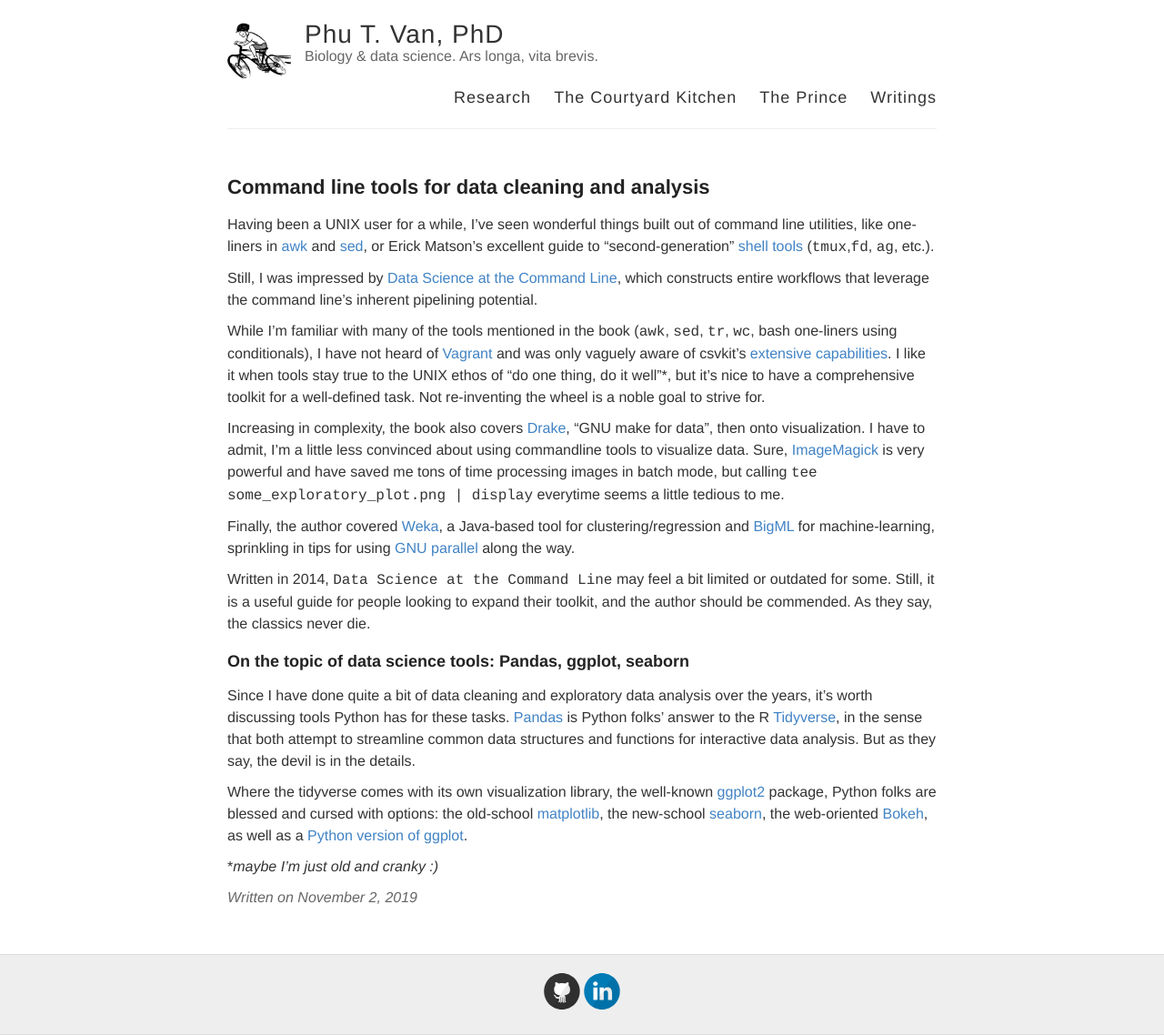
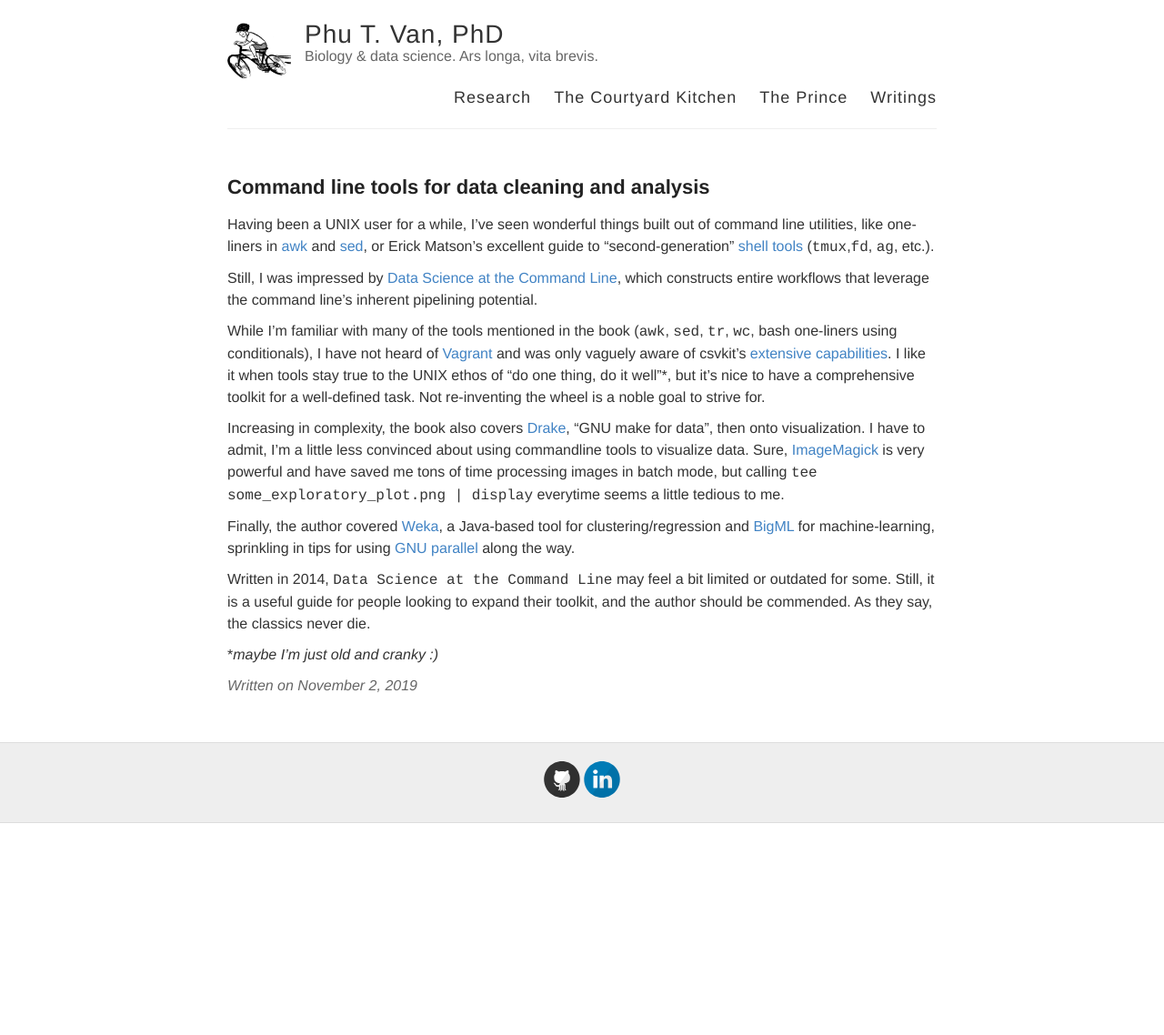
Before and after one commit to ptvan/ptvan.github.io, a Jekyll site: the page built from _posts/2019-11-02-command-line-tools.md, in a window 1280 px wide. Shown: the whole page at 91% size. Built offline with Jekyll 4.4.1, drawn with Linux system fonts in a browser that asks for light colours; after the commit the page ends 905 px from its top, so only the background shows below that.

Commit message:
reorg: added data visualization in python blogpost

```diff
--- a/_posts/2019-11-02-command-line-tools.md
+++ b/_posts/2019-11-02-command-line-tools.md
@@ -15,12 +15,5 @@
 
 Written in 2014, `Data Science at the Command Line` may feel a bit limited or outdated for some. Still, it is a useful guide for people looking to expand their toolkit, and the author should be commended. As they say, the classics never die.
 
-### On the topic of data science tools: Pandas, ggplot, seaborn
-
-Since I have done quite a bit of data cleaning and exploratory data analysis over the years, it's worth discussing tools Python has for these tasks. [Pandas](https://pandas.pydata.org/) is Python folks' answer to the R [Tidyverse](https://www.tidyverse.org/), in the sense that both attempt to streamline common data structures and functions for interactive data analysis. But as they say, the devil is in the details.
-
-Where the tidyverse comes with its own visualization library, the well-known [ggplot2](https://ggplot2.tidyverse.org/) package, Python folks are blessed and cursed with options: the old-school [matplotlib](https://matplotlib.org/), the new-school [seaborn](https://seaborn.pydata.org/), the web-oriented [Bokeh](https://docs.bokeh.org/en/latest), as well as a [Python version of ggplot](http://ggplot.yhathq.com/).
-
-
 
 *_maybe I'm just old and cranky :)_
```
Also changed, not shown: _posts/2020-01-08-data-visualization-in-python.md (added, +10 -0 lines).
